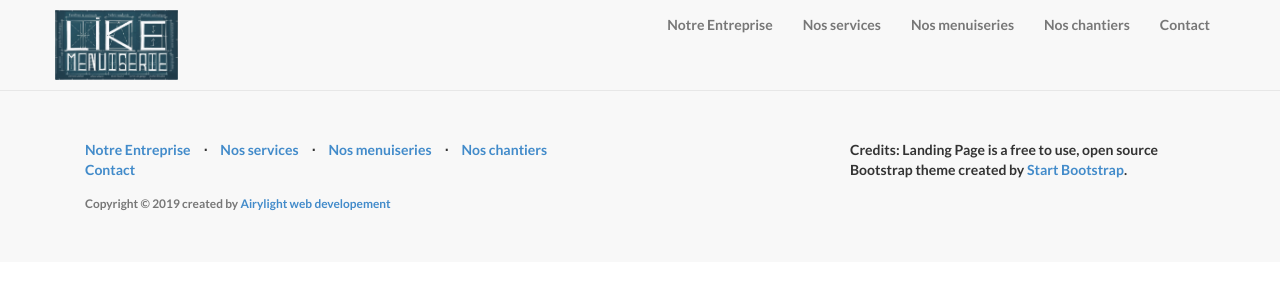
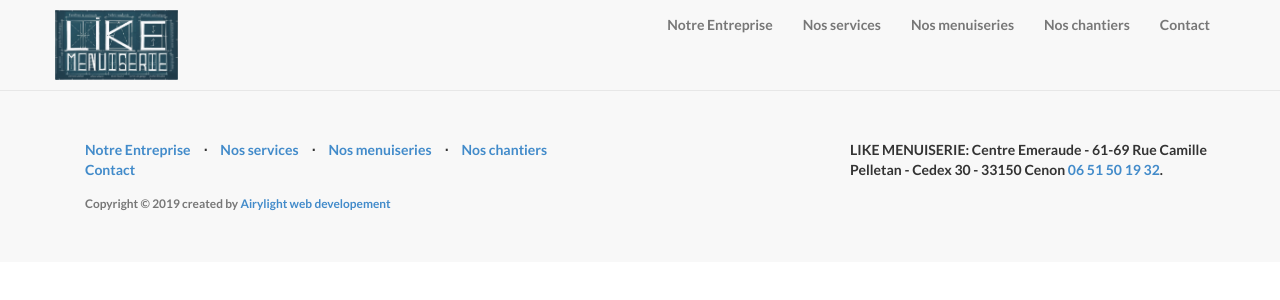
Before and after one commit to IsmaelSANE/likemenuiserie-beta, a Jekyll site: the page built from chantiers/index.html, in a window 1280 px wide. Shown: the top 300 px of the page. Built offline with Jekyll 4.4.1, drawn with Linux system fonts in a browser that asks for light colours.

Commit message:
Custome the footer layout

```diff
--- a/_config.yml
+++ b/_config.yml
@@ -7,11 +7,12 @@ title: LIKE MENUISERIE
 email: contact@likemenuiserie.com
 author: Airilight web development
 description: > # "Write an awesome description for your new site here.
-  You can edit this line in _config.yml. It will appear in your document
-  head meta (for Google search results) and in your feed.xml site
-  description.
+  Like menuiseries, est une entreprise Bordelaise localisé dans la ville de Cenon.
+  Nous sommes spécialisé dans la vente, la pose, et l’installation de menuiserie
+  en PVC, bois, ou alu. Nous délivrons nos services sur du neuf, comme sur de la
+  rénovation, sur Bordeaux Métropole et l'ensemble du département de la Gironde.
 copyright: 'Copyright &copy; 2019 Like Menuiserie. All Rights Reserved.'
-credits: 'Credits: Landing Page is a free to use, open source Bootstrap theme created by <a href="http://startbootstrap.com/">Start Bootstrap</a>.'
+credits: 'LIKE MENUISERIE: Centre Emeraude - 61-69 Rue Camille Pelletan - Cedex 30 - 33150 Cenon <a href="#">06 51 50 19 32</a>.'
 
 # ----------------------- #
 #    Jekyll & Plugins     #
```
